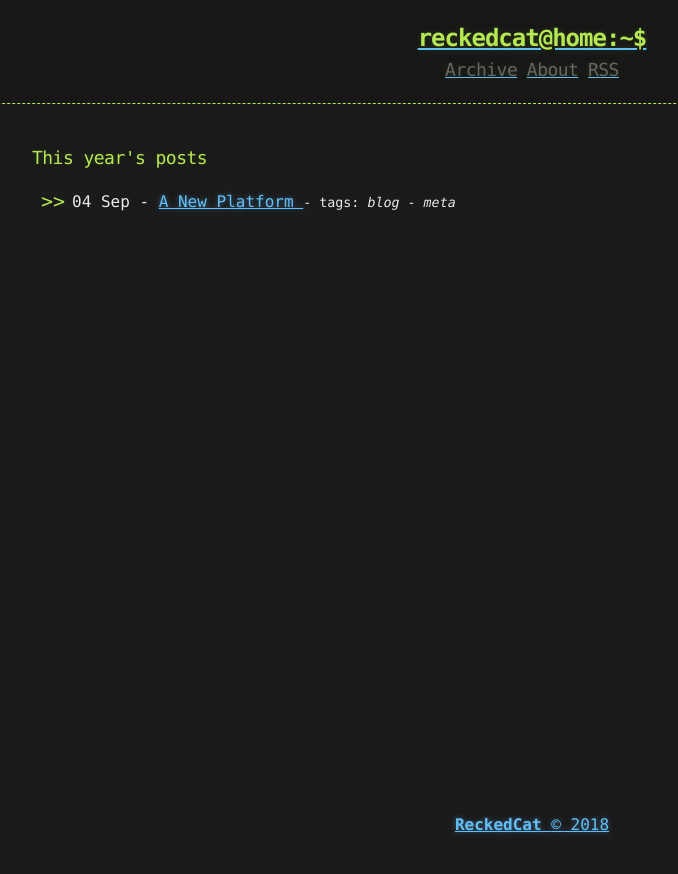
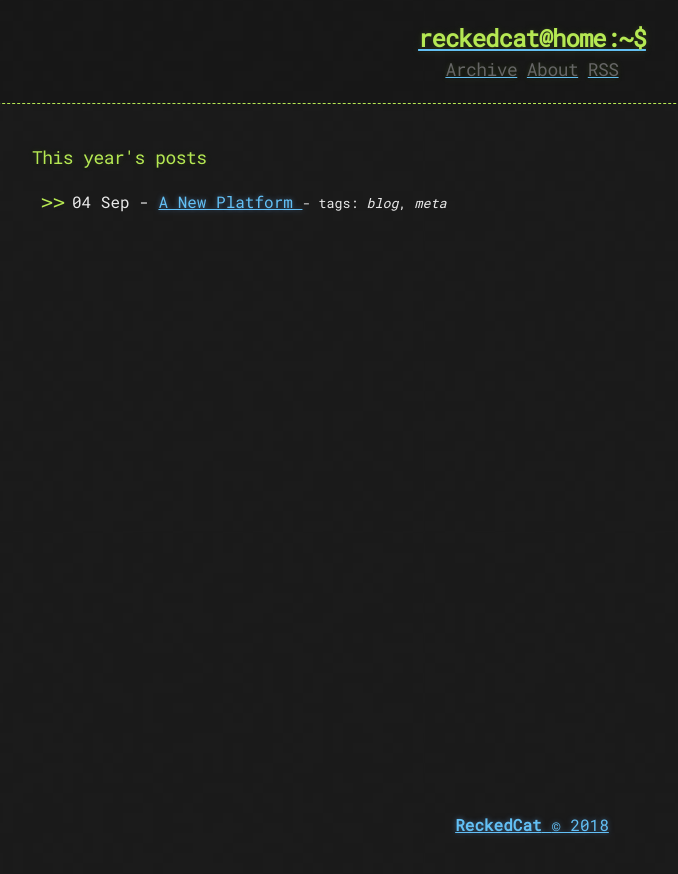
Before and after one commit to RecklessRecreation/recklessrecreation.github.io, a Jekyll site: the page built from archive.md, in a window 1280 px wide. Shown: the top 874 px of the page, without its empty margins (108-786 px from the left). Built offline with Jekyll 4.4.1, drawn with Linux system fonts in a browser that asks for light colours.

Commit message:
Tweak archive page and switch font to Roboto Mono

```diff
--- a/archive.md
+++ b/archive.md
@@ -29,8 +29,7 @@ title: Archive
         <li><time>{{ post.date | date:"%d %b" }} - </time>
           <a href="{{ post.url | prepend: site.baseurl | replace: '//', '/' }}">
             {{ post.title }}
-          </a>
-          <small> - tags: <em>{{ post.tags | join: "</em> - <em>" }}</em> </small>
+          </a><small> - tags: <em>{{ post.tags | join: "</em>, <em>" }}</em> </small>
         </li>
     {% endfor %}
     </ul>
--- a/css/main.scss
+++ b/css/main.scss
@@ -2,3 +2,13 @@
 #
 ---
 @import "base";
+@import url('https://fonts.googleapis.com/css?family=Roboto%20Mono');
+body {
+  font-family: "Roboto Mono", Monaco, "Bitstream Vera Sans Mono", "Lucida Console", Terminal, monospace;
+}
+header h1 {
+  font-family: "Roboto Mono", Monaco, "Bitstream Vera Sans Mono", "Lucida Console", Terminal, monospace;
+}
+h1, h2, h3, h4, h5, h6 {
+  font-family: "Roboto Mono", Monaco, "Bitstream Vera Sans Mono", "Lucida Console", Terminal, monospace;
+}
```
